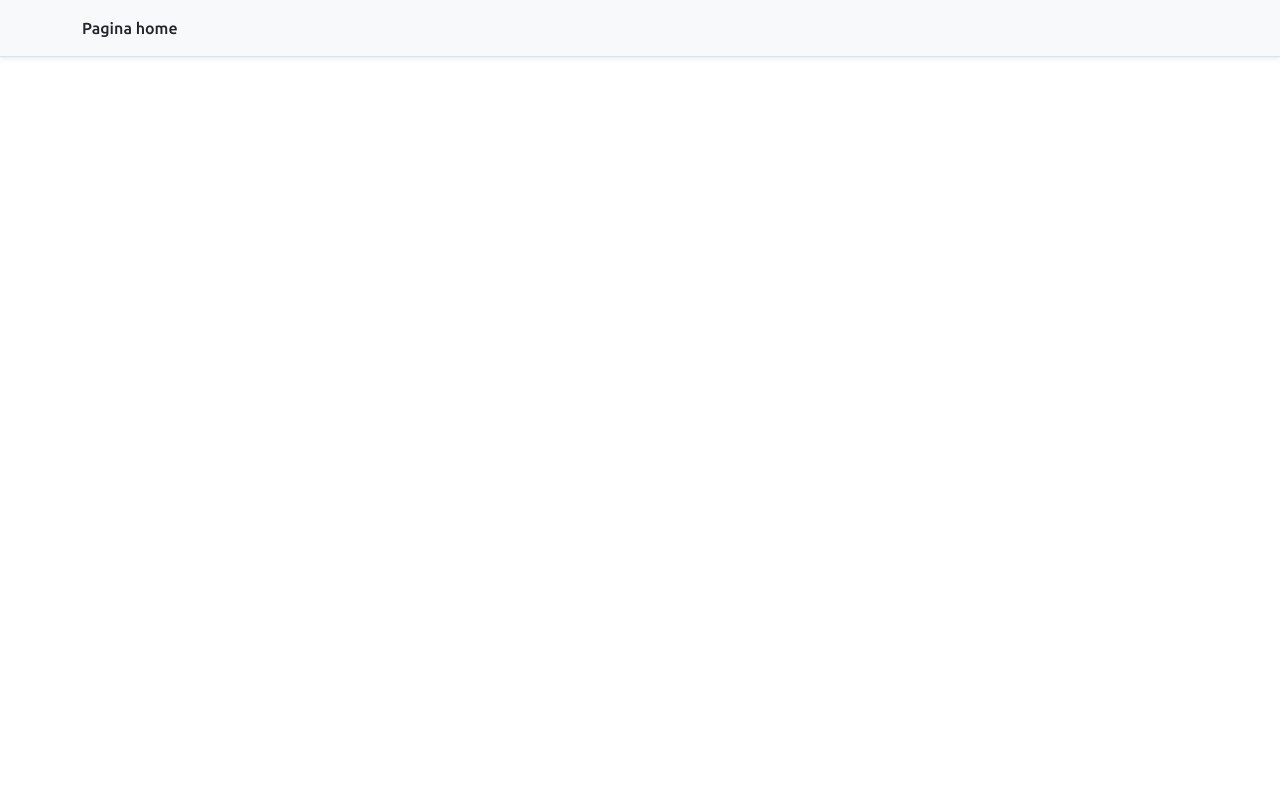
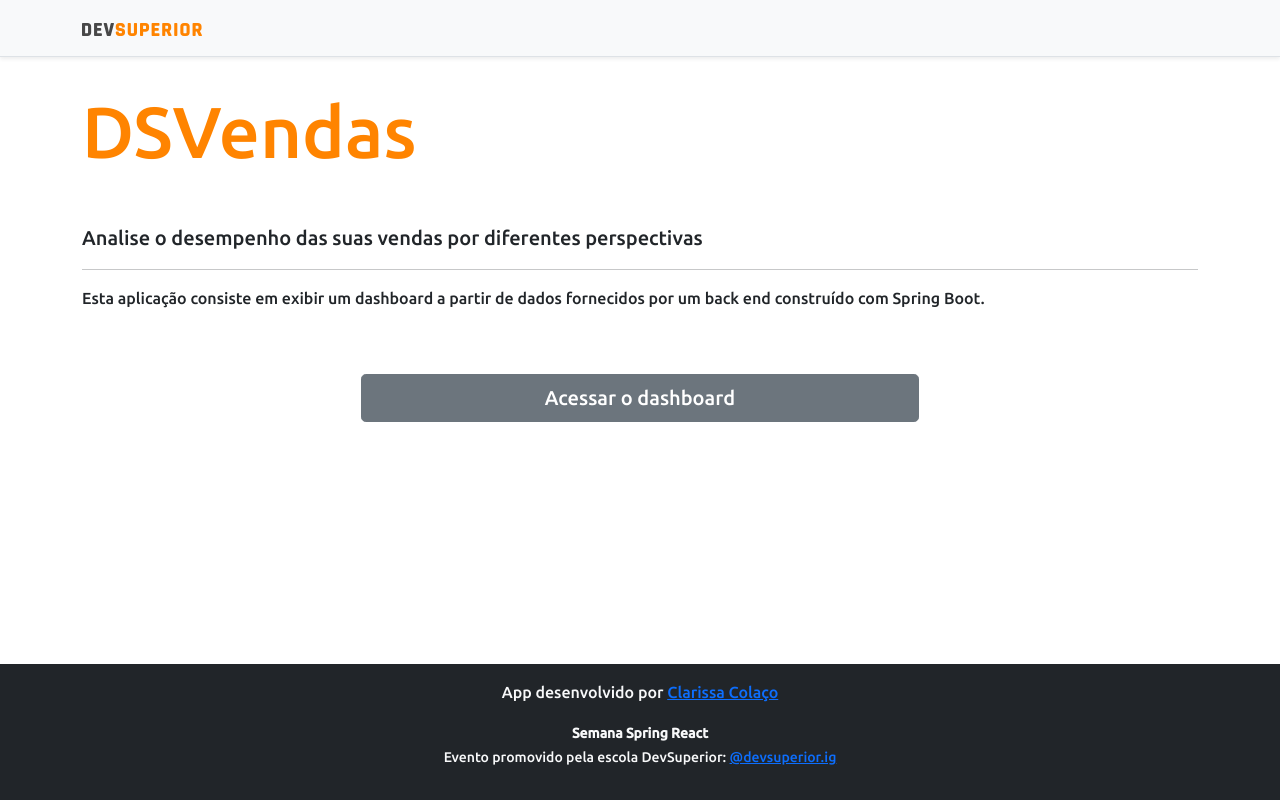
Before and after one commit to clarcolaco/projeto-sds3, a React (Create React App) app in the folder frontend/: page / in a window 1280 px wide. Built offline with nearby package versions, Linux system fonts and the light colour scheme; a web font is replaced by a local one.

Commit message:
Home, navigation

```diff
--- a/frontend/src/componets/NavBar/index.tsx
+++ b/frontend/src/componets/NavBar/index.tsx
@@ -1,11 +1,14 @@
 import ImgDsDark from 'assets/img/ds-dark.svg';
+import { Link } from 'react-router-dom';
 
 const NavBar = () => {
     return (
         <div className="d-flex flex-column flex-md-row align-items-center p-3 px-md-4 mb-3 bg-light border-bottom shadow-sm">
             <div className="container">
                 <nav className="my-2 my-md-0 mr-md-3">
-                    <img src={ImgDsDark} alt="DevSuperior" width="120" />
+                    <Link to="/">
+                        <img src={ImgDsDark} alt="DevSuperior" width="120" />
+                    </Link>
                 </nav>
             </div>
         </div>
--- a/frontend/src/pages/Home/index.tsx
+++ b/frontend/src/pages/Home/index.tsx
@@ -1,14 +1,28 @@
+import Footer from "componets/Footer";
+import NavBar from "componets/NavBar";
+import { Link } from "react-router-dom";
 
 const Home = () => {
     return (
-        <div className="d-flex flex-column flex-md-row align-items-center p-3 px-md-4 mb-3 bg-light border-bottom shadow-sm">
+        <>
+            <NavBar />
             <div className="container">
-                <nav className="my-2 my-md-0 mr-md-3">
-                    Pagina home
-                </nav>
+                <div className="jumbotron">
+                    <h1 className="display-2 text-primary py-3">DSVendas</h1>
+                    <br/>
+                    <p className="lead">Analise o desempenho das suas vendas por diferentes perspectivas</p>
+                    <hr />
+                    <p>Esta aplicação consiste em exibir um dashboard a partir de dados fornecidos por um back end construído com Spring Boot.</p>
+                    <br/><br/>
+                    <Link className="btn btn-secondary btn-lg d-grid gap-2 col-6 mx-auto" to="/dashboard">
+                        Acessar o dashboard
+                    </Link>
+                </div>
+
             </div>
-        </div>
 
+            <Footer />
+        </>
     )
 }
 
```
